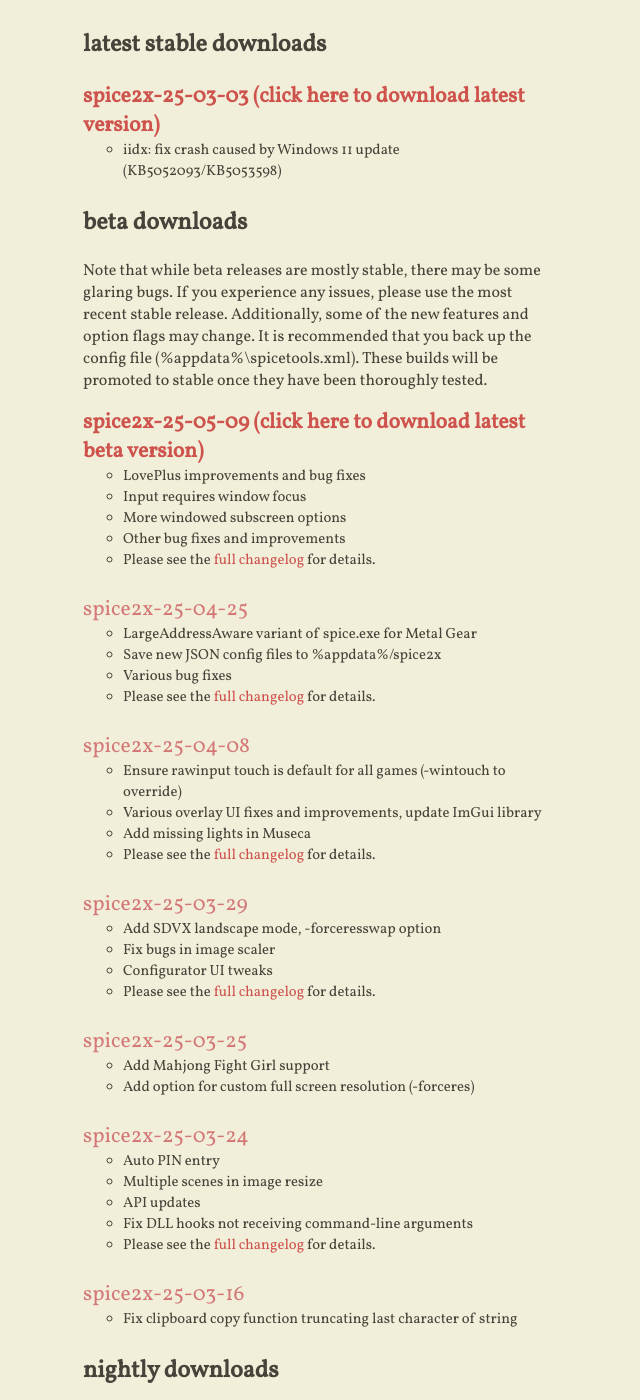
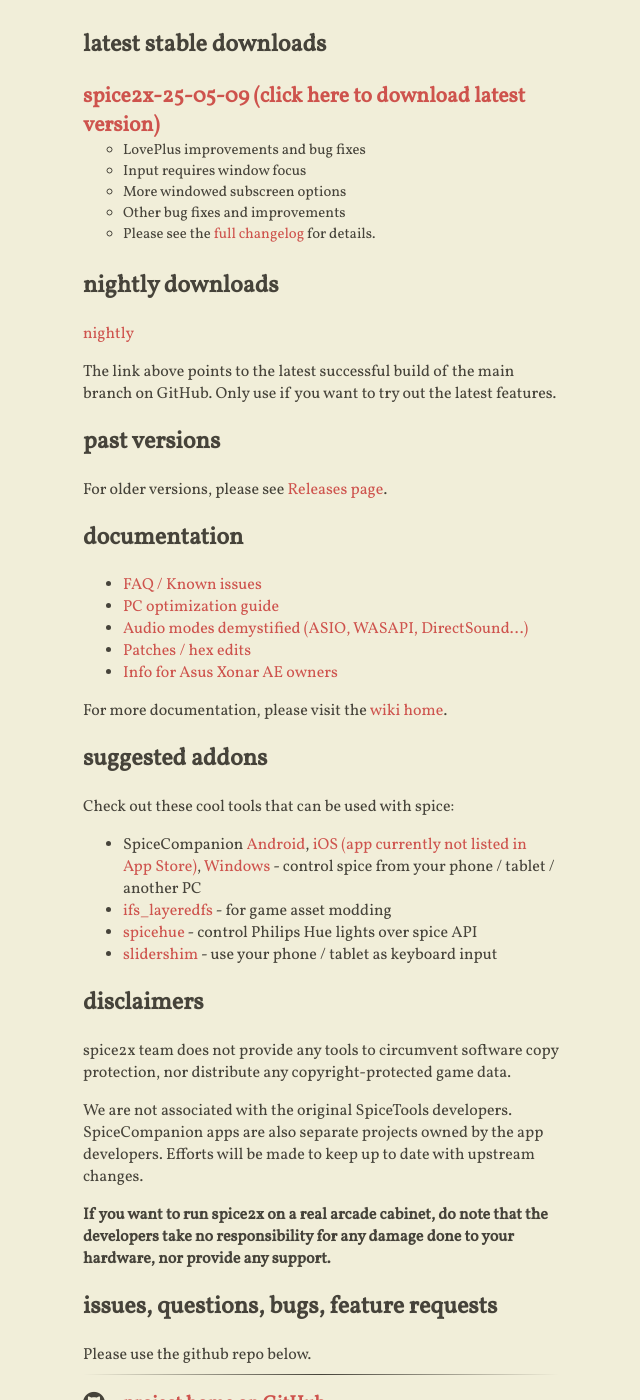
Before and after one commit to spice2x/spice2x.github.io, a Jekyll site: the page built from docs/index.html, in a window 1280 px wide and 1400 px high, scrolled down 661 px. Shown: the whole window, without its empty margins (421-1061 px from the left). Built offline with Jekyll 4.4.1, drawn with Linux system fonts in a browser that asks for light colours; nearby versions of some CDN libraries; some of the changed text lies outside the part shown.

Commit message:
promote beta to stable

```diff
--- a/docs/_includes/content.html
+++ b/docs/_includes/content.html
@@ -13,10 +13,10 @@
 
 <p style="font-size: x-large">
   If IIDX suddenly stopped working on your Windows 11 PC, please
-  <a class="download-link" href="https://github.com/spice2x/spice2x.github.io/releases/download/25-03-03/spice2x-25-03-03.zip">
-    download the latest stable version
+  <a class="download-link" href="https://github.com/spice2x/spice2x.github.io/releases/download/25-05-09/spice2x-25-05-09.zip">
+    download the latest version
   </a>
-  (or beta) of spice2x for a fix. Make sure you do NOT check <span style="white-space: nowrap;">-audiohookdisable</span>.
+  of spice2x for a fix. Make sure you do NOT check <span style="white-space: nowrap;">-audiohookdisable</span>.
   <a href="https://github.com/spice2x/spice2x.github.io/issues/260">Click for details.</a>
 </p>
 
@@ -31,24 +31,6 @@
 
 <ul class="downloads highlight-latest">
   <li>
-    <a class="download-link" href="https://github.com/spice2x/spice2x.github.io/releases/download/25-03-03/spice2x-25-03-03.zip">
-      spice2x-25-03-03
-    </a>
-    <ul>
-      <li>iidx: fix crash caused by Windows 11 update (KB5052093/KB5053598)</li>
-    </ul>
-  </li>
-</ul>
-
-<h2>beta downloads</h2>
-
-<p>Note that while beta releases are mostly stable, there may be some glaring bugs. If you experience any issues, please
-  use the most recent stable release. Additionally, some of the new features and option flags may change. It is
-  recommended that you back up the config file (%appdata%\spicetools.xml). These builds will be promoted to
-  stable once they have been thoroughly tested.
-</p>
-<ul class="downloads-beta highlight-latest">
-  <li>
     <a class="download-link" href="https://github.com/spice2x/spice2x.github.io/releases/download/25-05-09/spice2x-25-05-09.zip">
       spice2x-25-05-09
     </a>
@@ -60,69 +42,17 @@
       <li>Please see the <a href="https://github.com/spice2x/spice2x.github.io/releases/tag/25-05-09">full changelog</a> for details.</li>
     </ul>
   </li>
-  <li>
-    <a class="download-link" href="https://github.com/spice2x/spice2x.github.io/releases/download/25-04-25/spice2x-25-04-25.zip">
-      spice2x-25-04-25
-    </a>
-    <ul>
-      <li>LargeAddressAware variant of spice.exe for Metal Gear</li>
-      <li>Save new JSON config files to %appdata%/spice2x</li>
-      <li>Various bug fixes</li>
-      <li>Please see the <a href="https://github.com/spice2x/spice2x.github.io/releases/tag/25-04-25">full changelog</a> for details.</li>
-    </ul>
-  </li>
-  <li>
-    <a class="download-link" href="https://github.com/spice2x/spice2x.github.io/releases/download/25-04-08/spice2x-25-04-08.zip">
-      spice2x-25-04-08
-    </a>
-    <ul>
-      <li>Ensure rawinput touch is default for all games (-wintouch to override)</li>
-      <li>Various overlay UI fixes and improvements, update ImGui library</li>
-      <li>Add missing lights in Museca</li>
-      <li>Please see the <a href="https://github.com/spice2x/spice2x.github.io/releases/tag/25-04-08">full changelog</a> for details.</li>
-    </ul>
-  </li>
-  <li>
-    <a class="download-link" href="https://github.com/spice2x/spice2x.github.io/releases/download/25-03-29/spice2x-25-03-29.zip">
-      spice2x-25-03-29
-    </a>
-    <ul>
-      <li>Add SDVX landscape mode, -forceresswap option</li>
-      <li>Fix bugs in image scaler</li>
-      <li>Configurator UI tweaks</li>
-      <li>Please see the <a href="https://github.com/spice2x/spice2x.github.io/releases/tag/25-03-29">full changelog</a> for details.</li>
-    </ul>
-  </li>
-  <li>
-    <a class="download-link" href="https://github.com/spice2x/spice2x.github.io/releases/download/25-03-25/spice2x-25-03-25.zip">
-      spice2x-25-03-25
-    </a>
-    <ul>
-      <li>Add Mahjong Fight Girl support</li>
-      <li>Add option for custom full screen resolution (-forceres)</li>
-    </ul>
-  </li>
-  <li>
-    <a class="download-link" href="https://github.com/spice2x/spice2x.github.io/releases/download/25-03-24/spice2x-25-03-24.zip">
-      spice2x-25-03-24
-    </a>
-    <ul>
-      <li>Auto PIN entry</li>
-      <li>Multiple scenes in image resize</li>
-      <li>API updates</li>
-      <li>Fix DLL hooks not receiving command-line arguments</li>
-      <li>Please see the <a href="https://github.com/spice2x/spice2x.github.io/releases/tag/25-03-24">full changelog</a> for details.</li>
-    </ul>
-  </li>
-  <li>
-    <a class="download-link" href="https://github.com/spice2x/spice2x.github.io/releases/download/25-03-16/spice2x-25-03-16.zip">
-      spice2x-25-03-16
-    </a>
-    <ul>
-      <li>Fix clipboard copy function truncating last character of string</li>
-    </ul>
-  </li>
 </ul>
+
+<!-- <h2>beta downloads</h2>
+
+<p>Note that while beta releases are mostly stable, there may be some glaring bugs. If you experience any issues, please
+  use the most recent stable release. Additionally, some of the new features and option flags may change. It is
+  recommended that you back up the config file (%appdata%\spicetools.xml). These builds will be promoted to
+  stable once they have been thoroughly tested.
+</p>
+<ul class="downloads-beta highlight-latest">
+</ul> -->
 
 <h2>nightly downloads</h2>
 
```
